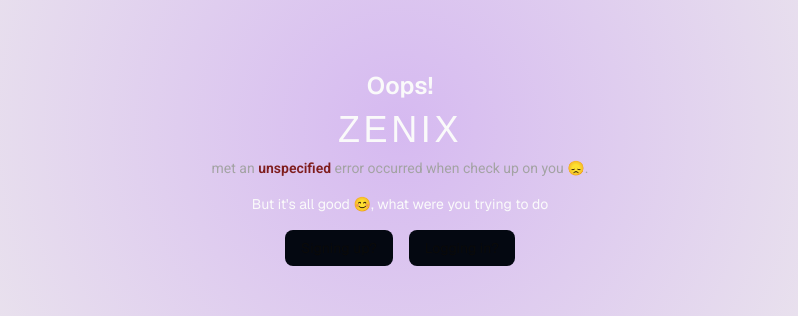
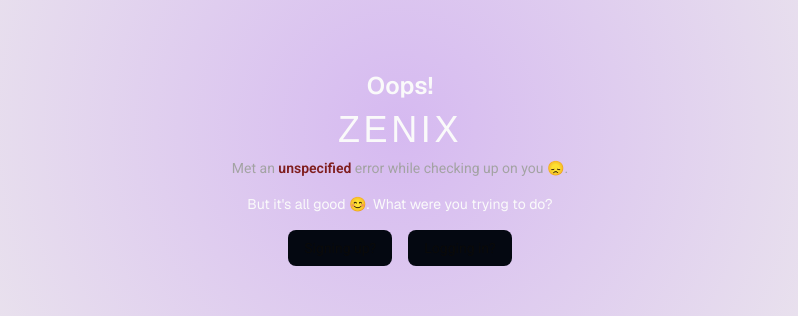
Before and after one commit to prime1999/Zenix, a Next.js app: page /auth/error in a window 1280 px wide. Shown: the part 232-548 px from the top of the page, without its empty margins (240-1038 px from the left). Built offline with nearby package versions, Linux system fonts and the light colour scheme; a web font is replaced by a local one.

Commit message:
corrected the cache bug

```diff
--- a/app/auth/error/page.tsx
+++ b/app/auth/error/page.tsx
@@ -1,39 +1,46 @@
 import Link from "next/link";
 import { FaWhatsapp } from "react-icons/fa";
+
 import Logo from "@/components/reusables/Logo";
 
-const ErrorContent = ({ params }: { params: { error: string } }) => {
+type PageProps = {
+  searchParams: Promise<{
+    error?: string;
+  }>;
+};
+
+const ErrorContent = ({ error }: { error?: string }) => {
   return (
     <>
-      {params?.error === "You are not an allowed tester" ? (
+      {error === "You are not an allowed tester" ? (
         <p className="font-sans text-center text-sm text-muted-foreground">
           You are not an allowed tester 😞.
         </p>
-      ) : params?.error ? (
+      ) : error ? (
         <p className="font-sans text-center text-sm text-muted-foreground">
-          met an <span className="font-semibold">{params.error}</span> error
-          when checking up on you 😞.
+          Met an <span className="font-semibold">{error}</span> error when
+          checking up on you 😞.
         </p>
       ) : (
-        <p className="text-sm text-muted-foreground">
-          met an{" "}
+        <p className="text-center text-sm text-muted-foreground">
+          Met an{" "}
           <span className="font-semibold text-destructive">unspecified</span>{" "}
-          error occurred when check up on you 😞.
+          error while checking up on you 😞.
         </p>
       )}
     </>
   );
 };
 
-const Page = async ({
-  searchParams,
-}: {
-  searchParams: Promise<{ error: string }>;
-}) => {
+export default async function Page({ searchParams }: PageProps) {
   const params = await searchParams;
+
+  const error = params?.error;
+  const isTesterError = error === "You are not an allowed tester";
+
   return (
     <div
-      className="flex min-h-svh w-full items-center justify-center p-6 md:p-10 relative overflow-hidden"
+      className="relative flex min-h-svh w-full items-center justify-center overflow-hidden p-6 md:p-10"
       style={{
         backgroundColor: "#ebe6ed",
         backgroundImage:
@@ -41,42 +48,46 @@ const Page = async ({
       }}
     >
       <div className="w-full max-w-sm">
-        <div className="flex flex-col justify-center items-center gap-2">
-          <h1 className="text-2xl font-semibold font-sans">Oops!</h1> <Logo />
-          <div>
-            <ErrorContent params={params} />
-          </div>
+        <div className="flex flex-col items-center justify-center gap-2">
+          <h1 className="font-sans text-2xl font-semibold">Oops!</h1>
+
+          <Logo />
+
+          <ErrorContent error={error} />
         </div>
 
-        {params?.error === "You are not an allowed tester" ? (
+        {isTesterError ? (
           <p className="mt-4 text-center text-sm font-sans">
-            The app is still in the testing phase. Wanna join the beta-testers?
+            The app is still in the testing phase. Want to join the beta
+            testers?
           </p>
         ) : (
           <p className="mt-4 text-center text-sm font-sans">
-            But it's all good 😊, what were you trying to do
+            But it's all good 😊. What were you trying to do?
           </p>
         )}
-        {params?.error === "You are not an allowed tester" ? (
+
+        {isTesterError ? (
           <Link
             href="https://wa.me/2347068280718?text=Hi%20Priime,%20I%20tried%20signing%20up%20for%20Zenix%20but%20my%20email%20is%20not%20part%20of%20the%20current%20testing%20group.%20I%20would%20love%20to%20join%20the%20beta%20testers."
             target="_blank"
-            className="flex items-center justify-center gap-2 rounded-lg bg-primary-purple mt-4 py-2 text-sm font-sans font-semibold cursor-pointer duration-500 transition hover:bg-primary-purple/90"
+            className="mt-4 flex items-center justify-center gap-2 rounded-lg bg-primary-purple py-2 text-sm font-semibold font-sans transition duration-500 hover:bg-primary-purple/90"
           >
             <FaWhatsapp className="text-lg" />
             Join beta-testers
           </Link>
         ) : (
-          <div className="flex items-center justify-center gap-4 text-background mt-4 text-sm font-sans">
+          <div className="mt-4 flex items-center justify-center gap-4 text-sm">
             <Link
-              href="/"
-              className="rounded-lg px-4 py-2 bg-dark cursor-hover"
+              href="/auth/signup"
+              className="rounded-lg bg-dark px-4 py-2 text-background"
             >
               Signing up?
             </Link>
+
             <Link
-              href="/login"
-              className="rounded-lg px-4 py-2 bg-dark cursor-hover"
+              href="/auth/login"
+              className="rounded-lg bg-dark px-4 py-2 text-background"
             >
               Logging in?
             </Link>
@@ -85,6 +96,4 @@ const Page = async ({
       </div>
     </div>
   );
-};
-
-export default Page;
+}
```
